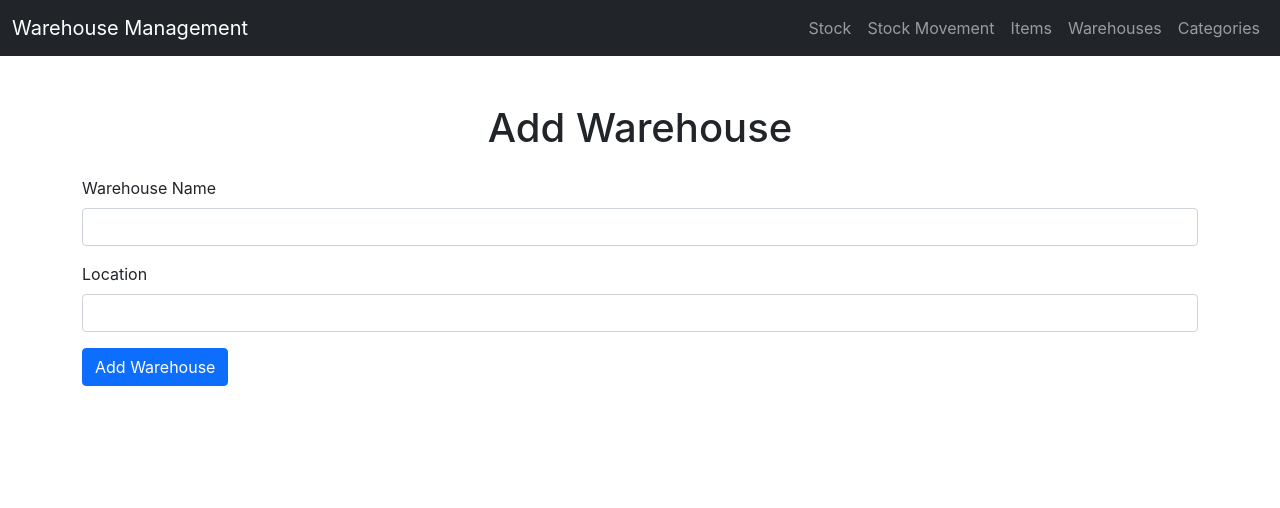
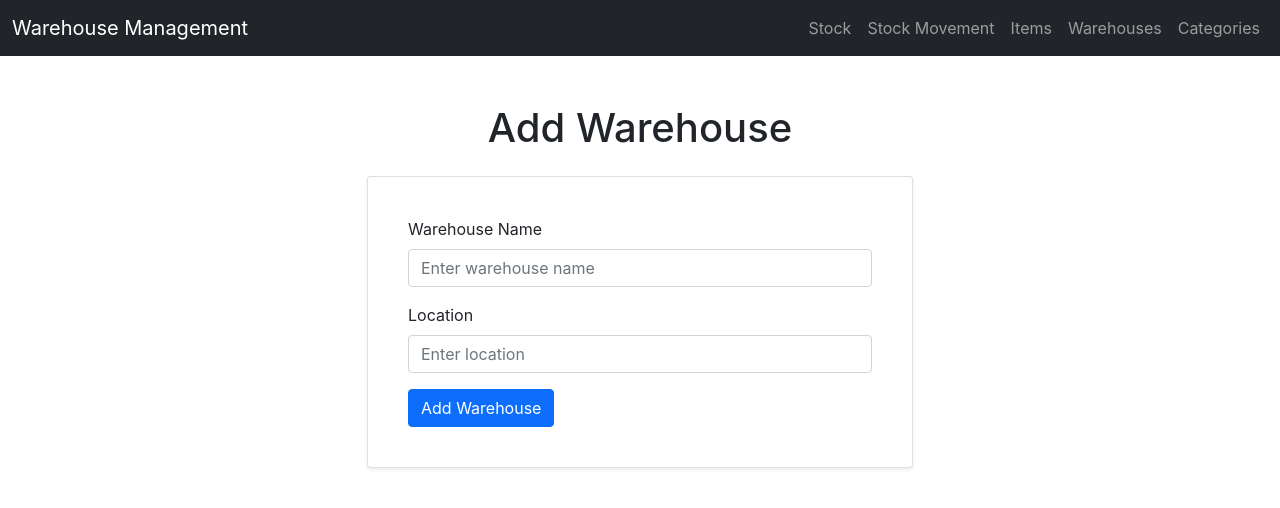
Before and after one commit to lukaszfilo-agh/Inventory-Management, a React (Create React App) app in the folder warehouse-manager/: page /warehouses/add in a window 1280 px wide. Shown: the top 508 px of the page. Built offline with nearby package versions, Linux system fonts and the light colour scheme; no server answers.

Commit message:
fixed to itemdetails and addwarehouse

```diff
--- a/warehouse-manager/src/pages/AddWarehouse.js
+++ b/warehouse-manager/src/pages/AddWarehouse.js
@@ -2,60 +2,83 @@ import React, { useState } from "react";
 import api from "../api";
 
 const AddWarehouse = () => {
-  const [warehouseName, setWarehouseName] = useState("");
-  const [location, setLocation] = useState("");
-  const [message, setMessage] = useState("");
+  const [newWarehouse, setNewWarehouse] = useState({
+    name: "",
+    location: "",
+  });
 
-  const handleAddWarehouse = async (e) => {
-    e.preventDefault();
+  const [addedWarehouse, setAddedWarehouse] = useState(null);
+  const [errorMessage, setErrorMessage] = useState("");
 
+  const handleAddWarehouse = async () => {
     try {
-      const response = await api.post("/warehouses/", {
-        name: warehouseName,
-        location: location,
+      const response = await api.post("/warehouses/", newWarehouse);
+      setAddedWarehouse(response.data);
+      setNewWarehouse({
+        name: "",
+        location: "",
       });
-      setMessage(`Warehouse "${response.data.name}" added successfully!`);
-      setWarehouseName("");
-      setLocation("");
+      setErrorMessage("");
     } catch (error) {
       console.error("Error adding warehouse:", error);
-      setMessage("Failed to add warehouse.");
+      setErrorMessage("Failed to add warehouse. Please try again.");
     }
+  };
+
+  const handleChange = (e) => {
+    setNewWarehouse({ ...newWarehouse, [e.target.name]: e.target.value });
   };
 
   return (
     <div className="container mt-5">
       <h1 className="text-center mb-4">Add Warehouse</h1>
-      <form onSubmit={handleAddWarehouse}>
+      <div className="row justify-content-center">
+        <div className="col-md-6">
+          <div className="card p-4 shadow-sm">
+            <div className="card-body">
               <div className="mb-3">
-          <label className="form-label">Warehouse Name</label>
+                <label htmlFor="name" className="form-label">
+                  Warehouse Name
+                </label>
                 <input
-            type="text"
+                  name="name"
+                  id="name"
                   className="form-control"
-            value={warehouseName}
-            onChange={(e) => setWarehouseName(e.target.value)}
+                  value={newWarehouse.name}
+                  onChange={handleChange}
+                  placeholder="Enter warehouse name"
                   required
                 />
               </div>
               <div className="mb-3">
-          <label className="form-label">Location</label>
+                <label htmlFor="location" className="form-label">
+                  Location
+                </label>
                 <input
-            type="text"
+                  name="location"
+                  id="location"
                   className="form-control"
-            value={location}
-            onChange={(e) => setLocation(e.target.value)}
+                  value={newWarehouse.location}
+                  onChange={handleChange}
+                  placeholder="Enter location"
                   required
                 />
               </div>
-        <button type="submit" className="btn btn-primary">
+              <button className="btn btn-primary" onClick={handleAddWarehouse}>
                 Add Warehouse
               </button>
-      </form>
-      {message && (
-        <div className="mt-3 alert alert-info" role="alert">
-          {message}
+              {errorMessage && (
+                <div className="alert alert-danger mt-3">{errorMessage}</div>
+              )}
+              {addedWarehouse && (
+                <div className="alert alert-success mt-3">
+                  Warehouse added successfully!
                 </div>
               )}
+            </div>
+          </div>
+        </div>
+      </div>
     </div>
   );
 };
--- a/warehouse-manager/src/pages/ItemDetails.js
+++ b/warehouse-manager/src/pages/ItemDetails.js
@@ -6,6 +6,12 @@ const ItemDetails = () => {
   const { id } = useParams();
   const [item, setItem] = useState(null);
   const [stocks, setStocks] = useState([]);
+  const [isEditing, setIsEditing] = useState({
+    name: false,
+    category: false,
+    description: false,
+  });
+  const [editedItem, setEditedItem] = useState({});
   const navigate = useNavigate();
 
   useEffect(() => {
@@ -17,6 +23,7 @@ const ItemDetails = () => {
     try {
       const response = await api.get(`/items/${id}`);
       setItem(response.data);
+      setEditedItem(response.data);
     } catch (error) {
       console.error("Error fetching item details:", error);
     }
@@ -35,6 +42,25 @@ const ItemDetails = () => {
     navigate(`/stock/movement/add/${id}`, { state: { itemName: item.name } });
   };
 
+  const handleEditToggle = (field) => {
+    setIsEditing({ ...isEditing, [field]: !isEditing[field] });
+  };
+
+  const handleInputChange = (e) => {
+    const { name, value } = e.target;
+    setEditedItem({ ...editedItem, [name]: value });
+  };
+
+  const handleSaveChanges = async (field) => {
+    try {
+      await api.patch(`/items/${id}`, { [field]: editedItem[field] });
+      setItem({ ...item, [field]: editedItem[field] });
+      setIsEditing({ ...isEditing, [field]: false });
+    } catch (error) {
+      console.error("Error saving item details:", error);
+    }
+  };
+
   if (!item) {
     return <p className="text-center mt-5">Loading...</p>;
   }
@@ -46,11 +72,85 @@ const ItemDetails = () => {
       <div className="row">
         <div className="col-6">
           <h5>Name:</h5>
-          <p>{item.name}</p>
+          {isEditing.name ? (
+            <div>
+              <input
+                type="text"
+                name="name"
+                value={editedItem.name}
+                onChange={handleInputChange}
+                className="form-control"
+              />
+              <button className="btn btn-success mt-2" onClick={() => handleSaveChanges("name")}>
+                Save
+              </button>
+              <button className="btn btn-secondary mt-2 ml-2" onClick={() => handleEditToggle("name")}>
+                Cancel
+              </button>
+            </div>
+          ) : (
+            <div style={{ display: "flex", justifyContent: "space-between", alignItems: "center" }}>
+              <p style={{ margin: 0 }}>{item.name}</p>
+              <button className="btn btn-primary" onClick={() => handleEditToggle("name")}>
+                Edit
+              </button>
+            </div>
+          )}
         </div>
         <div className="col-6">
           <h5>Category:</h5>
-          <p>{item.category ? item.category.name : "No category assigned"}</p>
+          {isEditing.category ? (
+            <div>
+              <input
+                type="text"
+                name="category"
+                value={editedItem.category ? editedItem.category.name : ""}
+                onChange={handleInputChange}
+                className="form-control"
+              />
+              <button className="btn btn-success mt-2" onClick={() => handleSaveChanges("category")}>
+                Save
+              </button>
+              <button className="btn btn-secondary mt-2 ml-2" onClick={() => handleEditToggle("category")}>
+                Cancel
+              </button>
+            </div>
+          ) : (
+            <div style={{ display: "flex", justifyContent: "space-between", alignItems: "center" }}>
+              <p style={{ margin: 0 }}>{item.category ? item.category.name : "No category assigned"}</p>
+              <button className="btn btn-primary" onClick={() => handleEditToggle("category")}>
+                Edit
+              </button>
+            </div>
+          )}
+        </div>
+      </div>
+      <div className="row mt-3">
+        <div className="col-12">
+          <h5>Description:</h5>
+          {isEditing.description ? (
+            <div>
+              <textarea
+                name="description"
+                value={editedItem.description}
+                onChange={handleInputChange}
+                className="form-control"
+              />
+              <button className="btn btn-success mt-2" onClick={() => handleSaveChanges("description")}>
+                Save
+              </button>
+              <button className="btn btn-secondary mt-2 ml-2" onClick={() => handleEditToggle("description")}>
+                Cancel
+              </button>
+            </div>
+          ) : (
+            <div style={{ display: "flex", justifyContent: "space-between", alignItems: "center" }}>
+              <p style={{ margin: 0 }}>{item.description}</p>
+              <button className="btn btn-primary" onClick={() => handleEditToggle("description")}>
+                Edit
+              </button>
+            </div>
+          )}
         </div>
       </div>
 
```
Lines whose indentation alone changed are shown as unchanged.
